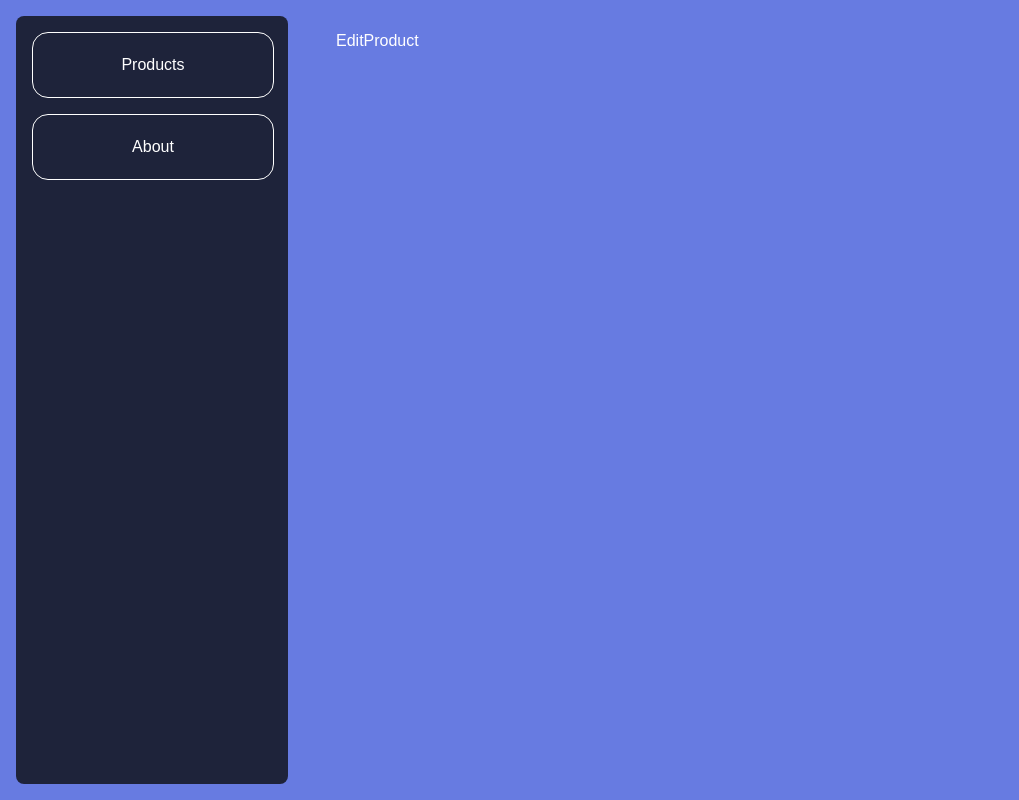
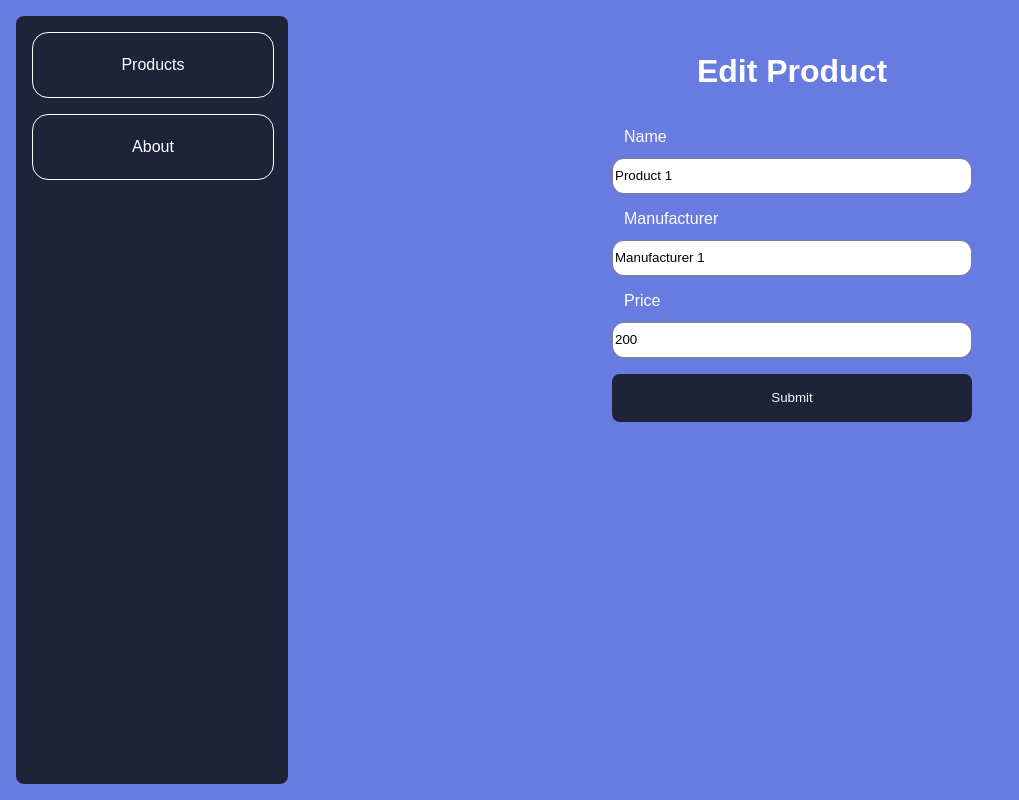
Before and after one commit to RadjenovicD96/pharmacy, a React (Create React App) app: page /products/1/edit in a window 1280 px wide. Shown: the whole page, without its empty margins (0-1019 px from the left). Built offline with nearby package versions, Linux system fonts and the light colour scheme.

Commit message:
Editing products

```diff
--- a/src/context/productsContext.tsx
+++ b/src/context/productsContext.tsx
@@ -38,7 +38,7 @@ export const ProductsProvider: React.FC<Props> = ({ children }) => {
         return [...acc, product];
       }
 
-      return acc;
+      return [...acc, curr];
     }, []);
 
     setProducts(updatedProducts);
--- /dev/null
+++ b/src/pages/EditProduct/EditProduct.styled.ts
@@ -0,0 +1,13 @@
+import styled from "styled-components";
+import BaseButton from "../../components/Button/Button";
+
+export const Form = styled.form`
+  display: flex;
+  flex-direction: column;
+  gap: 16px;
+  align-items: center;
+`;
+
+export const Button = styled(BaseButton)`
+  width: 360px;
+`;
--- a/src/pages/EditProduct/EditProduct.tsx
+++ b/src/pages/EditProduct/EditProduct.tsx
@@ -1,7 +1,64 @@
-import React from "react";
+import { useForm } from "react-hook-form";
+import Input from "../../components/Input/Input";
+import { Form, Button } from "./EditProduct.styled";
+import { useProductsContext } from "../../context/productsContext";
+import { useNavigate, useParams } from "react-router-dom";
+import { Product } from "../../types";
+
+interface FormData {
+  name: string;
+  manufacturer: string;
+  price: number;
+}
+
+interface Params {
+  id: string;
+  [key: string]: string;
+}
 
 const EditProduct = () => {
-  return <div>EditProduct</div>;
+  const { id = "" } = useParams<Params>();
+  const navigate = useNavigate();
+
+  const { products, editProduct } = useProductsContext();
+
+  const productForEdit = products.find((product) => product.id === id);
+
+  const { register, handleSubmit } = useForm<FormData>({
+    defaultValues: {
+      name: productForEdit?.name,
+      manufacturer: productForEdit?.manufacturer.name,
+      price: productForEdit?.price,
+    },
+  });
+
+  const handleFormSubmit = (formData: FormData) => {
+    const { manufacturer, name, price } = formData;
+
+    const updatedProduct: Product = {
+      id,
+      date: productForEdit?.date!,
+      name,
+      price,
+      manufacturer: {
+        id: productForEdit?.manufacturer.id!,
+        name: manufacturer,
+      },
+    };
+
+    editProduct(updatedProduct);
+    navigate("/products");
+  };
+
+  return (
+    <Form onSubmit={handleSubmit(handleFormSubmit)}>
+      <h1>Edit Product</h1>
+      <Input label="Name" {...register("name")} />
+      <Input label="Manufacturer" {...register("manufacturer")} />
+      <Input label="Price" type="number" {...register("price")} />
+      <Button type="submit">Submit</Button>
+    </Form>
+  );
 };
 
 export default EditProduct;
--- a/src/pages/Products/Products.tsx
+++ b/src/pages/Products/Products.tsx
@@ -9,12 +9,18 @@ import {
 } from "./Products.styled";
 import Header from "./Header/Header";
 import { useProductsContext } from "../../context/productsContext";
+import { useNavigate } from "react-router-dom";
 
 const Products = () => {
+  const navigate = useNavigate();
   const { products, deleteProduct } = useProductsContext();
 
   const handleOnDeleteClick = (id: string) => {
     deleteProduct(id);
+  };
+
+  const handleOnEditClick = (id: string) => {
+    navigate(`/products/${id}/edit`);
   };
 
   return (
@@ -36,6 +42,7 @@ const Products = () => {
                       <ButtonImage
                         alt="Edit"
                         src="https://imgs.search.brave.com/SH88OgM22nxvGq9hllXJ2FADWc19jBun7fyc4w8H1wk/rs:fit:860:0:0/g:ce/aHR0cHM6Ly9jZG4t/aWNvbnMtcG5nLmZy/ZWVwaWsuY29tLzEy/OC80Mjc3LzQyNzcx/MzIucG5n"
+                        onClick={() => handleOnEditClick(product.id)}
                       />
                       <ButtonImage
                         alt="Delete"
```
